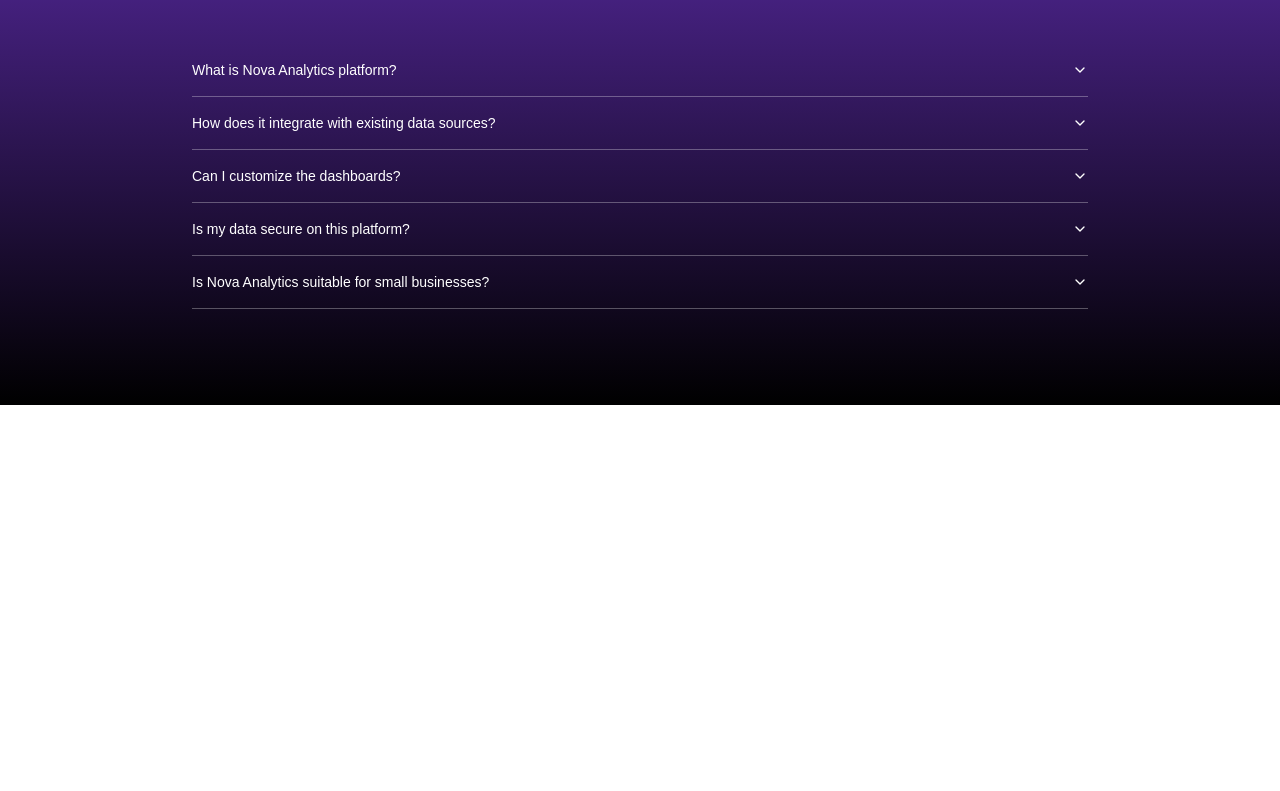
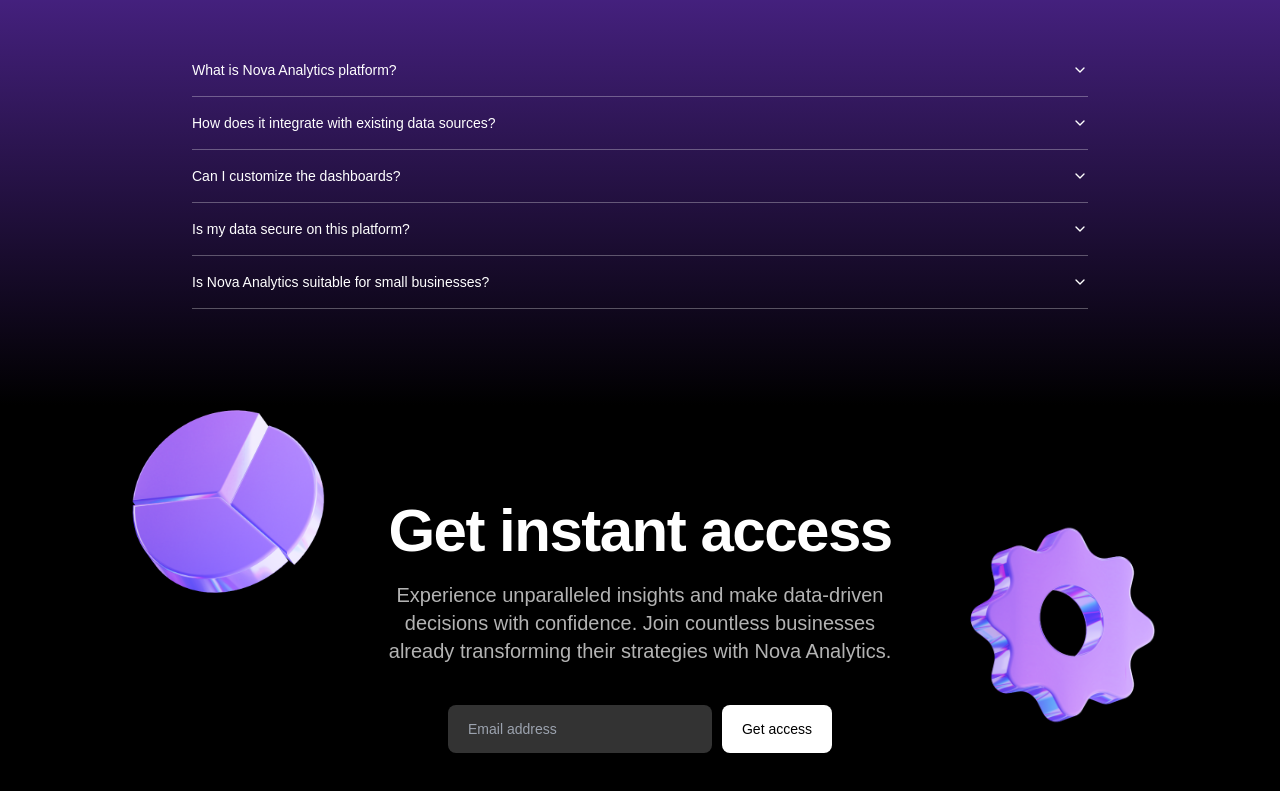
Before and after one commit to andrewmartinn/next-landing-page, a Next.js app: page / in a window 1280 px wide. Shown: the part 2844-3635 px from the top of the page. Before the commit the page ends 3249 px from the top, so only its background shows below. Built offline with nearby package versions, Linux system fonts and the light colour scheme; a web font is replaced by a local one.

Commit message:
feat: call to action section

```diff
--- a/app/page.tsx
+++ b/app/page.tsx
@@ -1,4 +1,5 @@
 import Banner from "@/components/banner";
+import CallToAction from "@/components/call-to-action";
 import FAQsSection from "@/components/faqs-section";
 import Features from "@/components/features";
 import HeroSection from "@/components/hero-section";
@@ -16,6 +17,7 @@
       <Features />
       <ProductShowcase />
       <FAQsSection />
+      <CallToAction />
     </>
   );
 }
--- /dev/null
+++ b/components/call-to-action.tsx
@@ -0,0 +1,44 @@
+import Image from "next/image";
+import { Button } from "./ui/button";
+import { Input } from "./ui/input";
+
+export default function CallToAction() {
+  return (
+    <section className="overflow-hidden bg-black py-[72px] text-white sm:py-24">
+      <div className="container relative mx-auto max-w-xl text-center">
+        <Image
+          src="/assets/images/helix.png"
+          alt="cta image gear"
+          width={200}
+          height={200}
+          className="absolute top-6 hidden sm:left-[570px] sm:inline lg:left-[calc(100%+36px)]"
+        />
+        <Image
+          src="/assets/images/emojistar.png"
+          alt="cta image piechart"
+          width={200}
+          height={200}
+          className="absolute -top-[100px] hidden sm:right-[570px] sm:inline lg:right-[calc(100%+24px)]"
+        />
+        <h2 className="text-5xl font-bold tracking-tight sm:text-6xl">
+          Get instant access
+        </h2>
+        <p className="mx-auto mt-5 text-xl text-white/70 sm:max-w-xl">
+          Experience unparalleled insights and make data-driven decisions with
+          confidence. Join countless businesses already transforming their
+          strategies with Nova Analytics.
+        </p>
+        <form className="mx-auto mt-10 flex max-w-sm flex-col gap-2.5 sm:flex-row">
+          <Input
+            type="email"
+            placeholder="Email address"
+            className="h-12 rounded-lg border-none bg-white/20 px-5 font-medium placeholder:text-[#9CA3AF] sm:flex-1"
+          />
+          <Button className="h-12 rounded-lg bg-white text-black sm:px-5">
+            Get access
+          </Button>
+        </form>
+      </div>
+    </section>
+  );
+}
--- a/components/hero-section.tsx
+++ b/components/hero-section.tsx
@@ -30,6 +30,8 @@
               into Action
             </h1>
             <Image
+              priority
+              quality={95}
               src="/assets/images/cursor.png"
               alt="hero cursor image"
               height={200}
@@ -37,6 +39,8 @@
               className="lg:top-50 absolute hidden sm:inline md:right-[476px] md:top-[100px] lg:right-[900px]"
             />
             <Image
+              priority
+              quality={95}
               src="/assets/images/message.png"
               alt="hero message image"
               height={200}
--- a/components/navbar.tsx
+++ b/components/navbar.tsx
@@ -19,6 +19,8 @@
         <Link href="/">
           <div className="rounded-lg bg-indigo-950 p-1 shadow-sm">
             <Image
+              priority
+              quality={95}
               src="/assets/icons/logo.svg"
               height={30}
               width={30}
--- /dev/null
+++ b/components/ui/input.tsx
@@ -0,0 +1,25 @@
+import * as React from "react"
+
+import { cn } from "@/lib/utils"
+
+export interface InputProps
+  extends React.InputHTMLAttributes<HTMLInputElement> {}
+
+const Input = React.forwardRef<HTMLInputElement, InputProps>(
+  ({ className, type, ...props }, ref) => {
+    return (
+      <input
+        type={type}
+        className={cn(
+          "flex h-10 w-full rounded-md border border-input bg-background px-3 py-2 text-sm ring-offset-background file:border-0 file:bg-transparent file:text-sm file:font-medium placeholder:text-muted-foreground focus-visible:outline-none focus-visible:ring-2 focus-visible:ring-ring focus-visible:ring-offset-2 disabled:cursor-not-allowed disabled:opacity-50",
+          className
+        )}
+        ref={ref}
+        {...props}
+      />
+    )
+  }
+)
+Input.displayName = "Input"
+
+export { Input }
```
Also changed, not shown: public/assets/images/emojistar.png (added), public/assets/images/helix.png (added).
